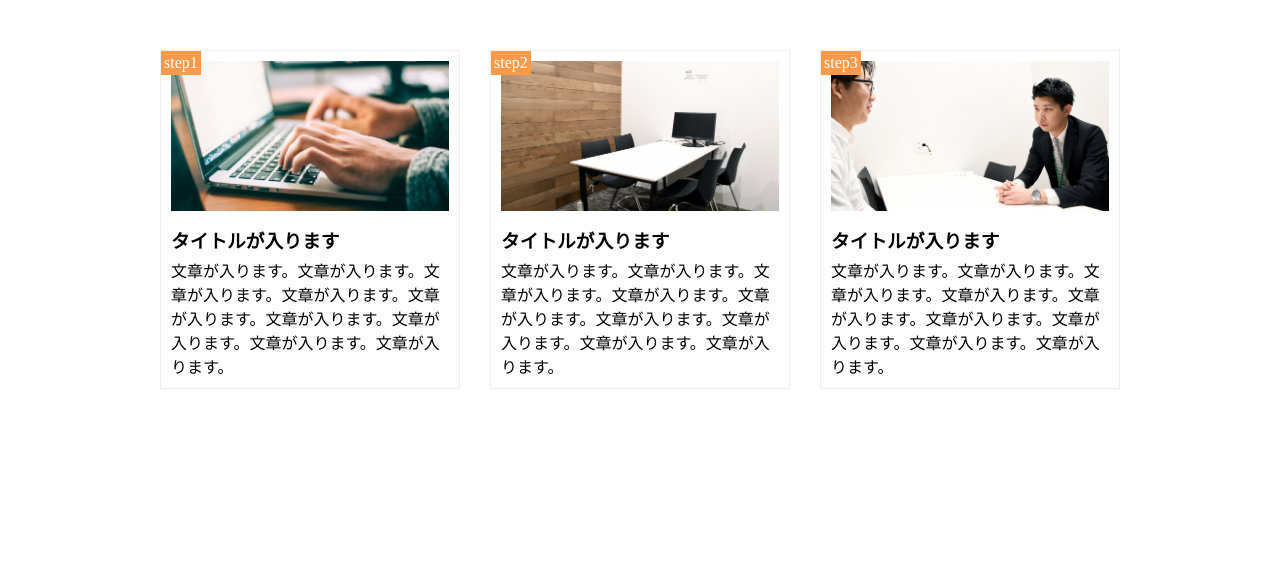
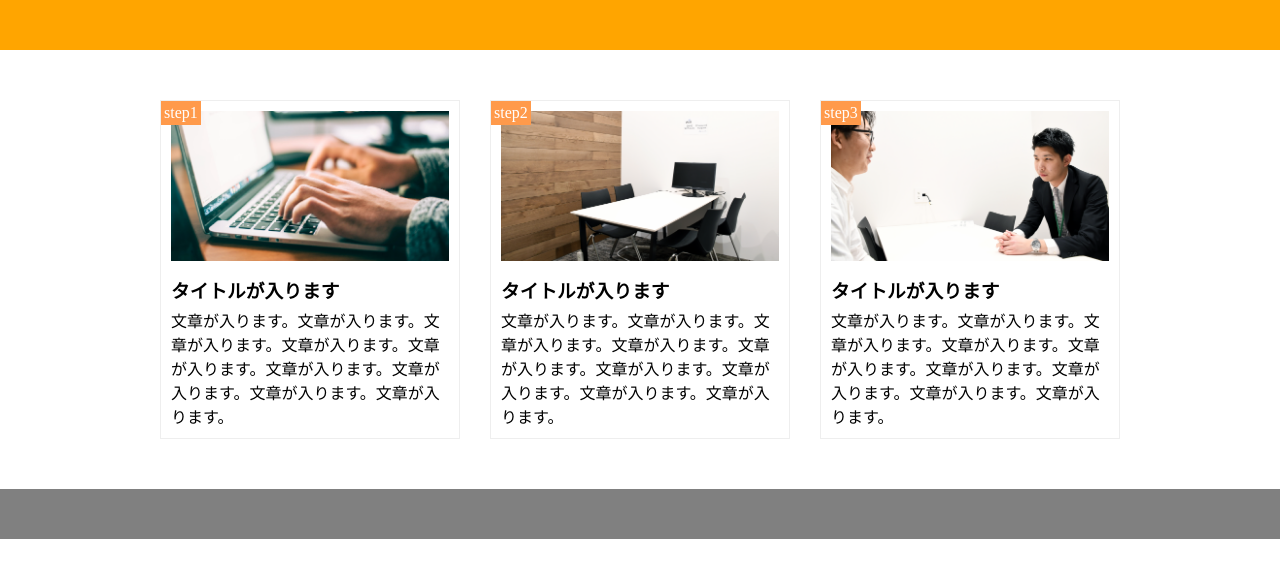
Before and after one commit to RyoKameyama/HTML-CSS_kadai1, a plain HTML site: page index.html in a window 1280 px wide. Drawn offline with Linux system fonts and the light colour scheme.

Commit message:
[second commit]

```diff
--- a/style.css
+++ b/style.css
@@ -8,6 +8,10 @@
   content: "";
   display: block;
   clear: both;
+}
+header {
+  height: 50px;
+  background-color: orange;
 }
 
 main {
@@ -62,6 +66,11 @@ main {
   margin: 15px 0 5px;
 }
 
+footer {
+  height: 50px;
+  background-color: grey;
+}
+
 @media screen and (max-width: 768px) {
   header {
     height: 50px;
@@ -113,7 +122,7 @@ main {
     padding: 3px;
   }
   footer {
-    height: 50;
+    height: 50px;
     background-color: grey;
   }
 }
```
